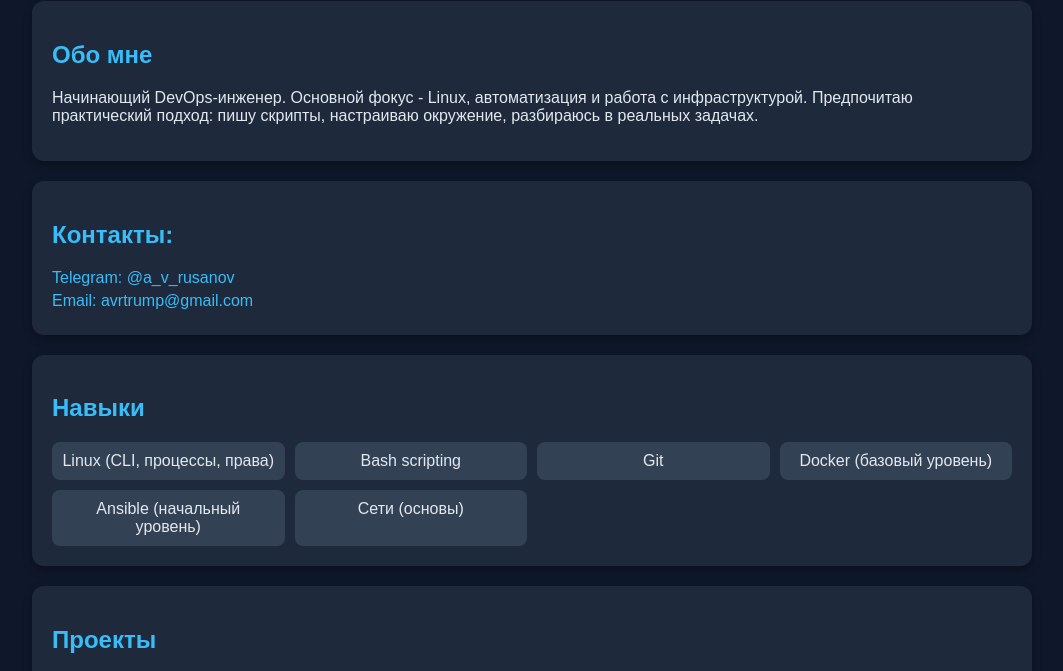
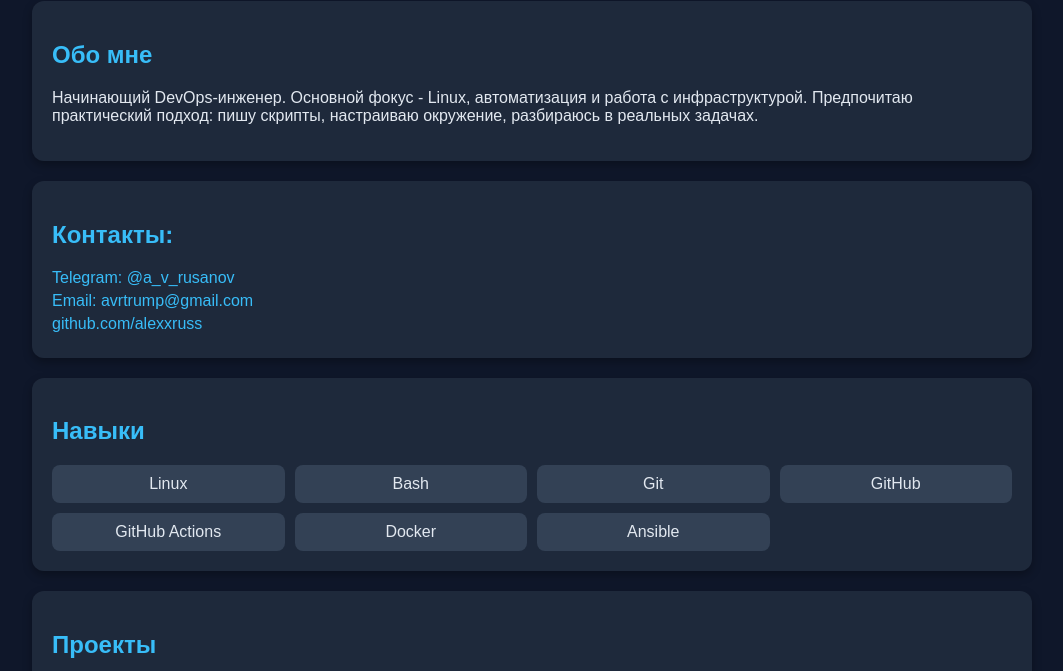
Before and after one commit to alexxruss/mysite, a plain HTML site: page app/index.html in a window 1280 px wide. Shown: the part 99-770 px from the top of the page, without its empty margins (108-1171 px from the left). Drawn offline with Linux system fonts and the light colour scheme.

Commit message:
Final_v.1.0

```diff
--- a/app/index.html
+++ b/app/index.html
@@ -80,18 +80,20 @@
       <div class="contacts">
         <a href="https://t.me/a_v_rusanov" target="_blank">Telegram: @a_v_rusanov</a>
         <a href="mailto:avrtrump@gmail.com">Email: avrtrump@gmail.com</a>
+        <a href="https://github.com/alexxruss" target="_blank">github.com/alexxruss</a>
       </div>
     </div>
 
     <div class="card">
       <h2>Навыки</h2>
       <div class="skills">
-        <div class="skill">Linux (CLI, процессы, права)</div>
-        <div class="skill">Bash scripting</div>
+        <div class="skill">Linux</div>
+        <div class="skill">Bash</div>
         <div class="skill">Git</div>
-        <div class="skill">Docker (базовый уровень)</div>
-        <div class="skill">Ansible (начальный уровень)</div>
-        <div class="skill">Сети (основы)</div>
+        <div class="skill">GitHub</div>
+        <div class="skill">GitHub Actions</div>
+        <div class="skill">Docker</div>
+        <div class="skill">Ansible</div>
       </div>
     </div>
 
@@ -117,7 +119,6 @@
       <h2>Текущие цели</h2>
       <ul>
         <li>Kubernetes (развертывание и базовое администрирование)</li>
-        <li>CI/CD (GitLab CI / GitHub Actions)</li>
         <li>Terraform (Infrastructure as Code)</li>
       </ul>
     </div>
```
